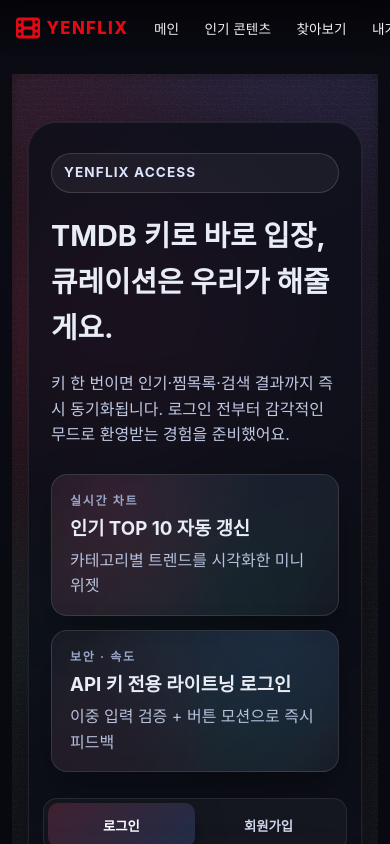
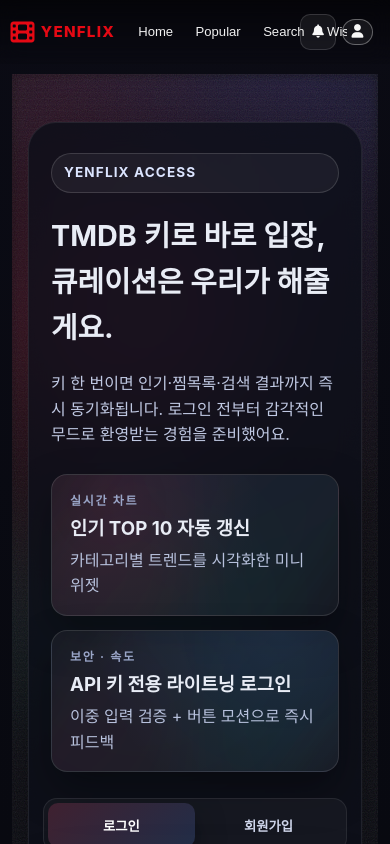
Before and after one commit to yeeuneey/Netflix-Front, a Vue app: page /signin in a window 390 px wide. Shown: the top 844 px of the page. Built offline with nearby package versions, Linux system fonts and the light colour scheme; no server answers.

Commit message:
로그아웃 포함 헤더 수정

```diff
--- a/src/components/Header.vue
+++ b/src/components/Header.vue
@@ -7,19 +7,15 @@
         <span class="logo-text">YENFLIX</span>
       </div>
       <nav class="nav-links">
-        <button @click="go('/')" :class="{ active: route.path === '/' }">메인</button>
-        <button @click="go('/popular')" :class="{ active: route.path === '/popular' }">
-          인기 콘텐츠
-        </button>
-        <button @click="go('/search')" :class="{ active: route.path === '/search' }">찾아보기</button>
-        <button @click="go('/wishlist')" :class="{ active: route.path === '/wishlist' }">
-          내가 찜한 리스트
-        </button>
+        <button @click="go('/')" :class="{ active: route.path === '/' }">Home</button>
+        <button @click="go('/popular')" :class="{ active: route.path === '/popular' }">Popular</button>
+        <button @click="go('/search')" :class="{ active: route.path === '/search' }">Search</button>
+        <button @click="go('/wishlist')" :class="{ active: route.path === '/wishlist' }">Wishlist</button>
       </nav>
     </div>
 
     <div class="actions">
-      <button class="icon-btn" aria-label="알림">
+      <button class="icon-btn" aria-label="Alerts">
         <i class="fas fa-bell"></i>
       </button>
       <template v-if="!isLoggedIn">
@@ -35,7 +31,7 @@
         </span>
         <button class="ghost" @click="logout">
           <i class="fas fa-right-from-bracket"></i>
-          <span>로그아웃</span>
+          <span>Logout</span>
         </button>
       </template>
     </div>
@@ -77,19 +73,19 @@ onUnmounted(() => window.removeEventListener('scroll', handleScroll));
   position: fixed;
   top: 0;
   inset-inline: 0;
-  height: 56px;
-  padding: 0 1.15rem;
-  display: flex;
+  min-height: 64px;
+  padding: 10px 1.15rem;
+  display: grid;
+  grid-template-columns: auto 1fr auto;
   align-items: center;
-  justify-content: space-between;
+  gap: 0.75rem;
   background: linear-gradient(180deg, rgba(0, 0, 0, 0.55) 0%, rgba(0, 0, 0, 0.05) 100%);
   backdrop-filter: blur(10px);
   color: #f8f8f8;
   z-index: 40;
-  transition: background 0.25s ease, height 0.25s ease, box-shadow 0.25s ease;
+  transition: background 0.25s ease, height 0.25s ease, box-shadow 0.25s ease, padding 0.25s ease;
 }
 .main-header.scrolled {
-  height: 56px;
   background: rgba(11, 11, 15, 0.95);
   box-shadow: 0 8px 24px rgba(0, 0, 0, 0.55);
 }
@@ -98,6 +94,7 @@ onUnmounted(() => window.removeEventListener('scroll', handleScroll));
   display: flex;
   align-items: center;
   gap: 0.75rem;
+  min-width: 0;
 }
 
 .brand {
@@ -105,6 +102,7 @@ onUnmounted(() => window.removeEventListener('scroll', handleScroll));
   align-items: center;
   gap: 0.4rem;
   cursor: pointer;
+  flex-shrink: 0;
 }
 .logo-icon {
   font-size: 1.5rem;
@@ -119,17 +117,30 @@ onUnmounted(() => window.removeEventListener('scroll', handleScroll));
 
 .nav-links {
   display: flex;
+  align-items: center;
   gap: 0.5rem;
+  flex: 1 1 0;
+  min-width: 220px;
+  max-width: 100%;
+  white-space: nowrap;
+  overflow-x: auto;
+  scrollbar-width: none;
+  padding: 0.25rem 0;
+}
+.nav-links::-webkit-scrollbar {
+  display: none;
 }
 .nav-links button {
   border: none;
   background: transparent;
   color: #f0f0f0;
   font-size: 0.9rem;
-  padding: 0.34rem 0.88rem;
+  padding: 0.3rem 0.7rem;
   border-radius: 999px;
   cursor: pointer;
   transition: background 0.2s, transform 0.2s;
+  flex-shrink: 0;
+  line-height: 1.2;
 }
 .nav-links button:hover {
   background: rgba(255, 255, 255, 0.1);
@@ -146,6 +157,7 @@ onUnmounted(() => window.removeEventListener('scroll', handleScroll));
   display: flex;
   align-items: center;
   gap: 0.5rem;
+  flex-shrink: 0;
 }
 .icon-btn {
   width: 36px;
@@ -191,36 +203,72 @@ onUnmounted(() => window.removeEventListener('scroll', handleScroll));
   display: inline-flex;
   align-items: center;
   gap: 0.25rem;
+  max-width: 150px;
+  overflow: hidden;
+  text-overflow: ellipsis;
+  white-space: nowrap;
 }
 
 @media (max-width: 1100px) {
   .main-header {
-    padding: 0 1rem;
+    padding: 8px 0.85rem;
+    grid-template-columns: auto 1fr auto;
   }
   .nav-links {
-    gap: 0.5rem;
+    gap: 0.4rem;
   }
   .nav-links button {
     font-size: 0.85rem;
-    padding: 0.32rem 0.75rem;
+    padding: 0.28rem 0.65rem;
+  }
+  .user-id {
+    display: none;
+  }
+  .ghost span {
+    display: none;
   }
 }
 
-@media (max-width: 768px) {
+@media (max-width: 900px) {
+  .main-header {
+    padding: 8px 0.65rem;
+    gap: 0.4rem;
+    grid-template-columns: auto 1fr auto;
+  }
   .nav-links {
-    display: flex;
-    gap: 0.4rem;
-    overflow-x: auto;
-    padding: 0 0.25rem;
+    gap: 0.3rem;
+    padding: 0 0.15rem;
   }
   .nav-links button {
-    font-size: 0.85rem;
-    padding: 0.25rem 0.6rem;
-    white-space: nowrap;
+    font-size: 0.82rem;
+    padding: 0.26rem 0.6rem;
+  }
+}
+
+@media (max-width: 640px) {
+  .main-header {
+    padding: 0 0.65rem;
   }
   .logo-text {
-    display: inline;
-    font-size: 1.05rem;
+    font-size: 0.95rem;
+  }
+  .actions {
+    gap: 0.35rem;
+  }
+  .ghost span {
+    display: none;
+  }
+  .ghost {
+    padding: 0.3rem 0.55rem;
+  }
+  .user-id {
+    display: none;
+  }
+  .nav-links {
+    gap: 0.3rem;
+  }
+  .nav-links button {
+    padding: 0.25rem 0.55rem;
   }
 }
 </style>
```
